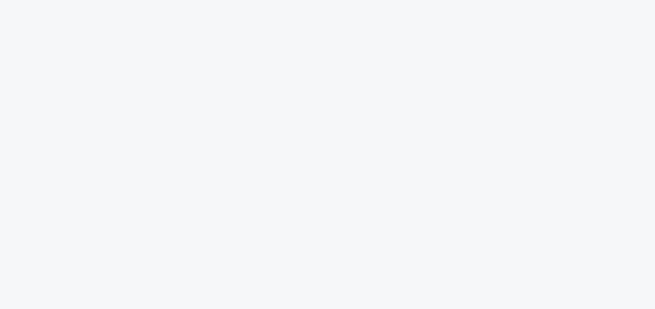
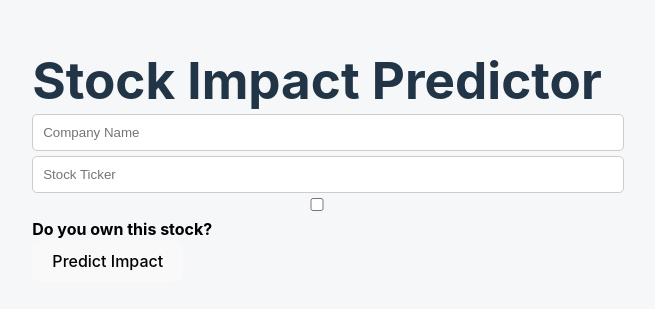
Before and after one commit to SiddheshGajare/react-fastapi, a React (Vite) app in the folder frontend/: page /StockAnalyzer in a window 1280 px wide. Before the commit this address had no page. Shown: the part 233-542 px from the top of the page, without its empty margins (323-978 px from the left). Built offline with nearby package versions, Linux system fonts and the light colour scheme.

Commit message:
indicators

```diff
--- a/frontend/package.json
+++ b/frontend/package.json
@@ -10,6 +10,7 @@
     "preview": "vite preview"
   },
   "dependencies": {
+    "axios": "^1.8.4",
     "lucide-react": "^0.474.0",
     "react": "^19.0.0",
     "react-dom": "^19.0.0",
@@ -19,6 +20,7 @@
   },
   "devDependencies": {
     "@eslint/js": "^9.19.0",
+    "@types/axios": "^0.9.36",
     "@types/react": "^19.0.8",
     "@types/react-dom": "^19.0.3",
     "@vitejs/plugin-react": "^4.3.4",
--- a/frontend/src/App.tsx
+++ b/frontend/src/App.tsx
@@ -4,11 +4,12 @@ import SignInPage from '../src/SignIn';
 import NewspaperSec from "./news.tsx";
 import SeggetionSec from "./suggetion.tsx";
 import HomePage from "./HomePage.tsx"
+import StockAnalyzer from "./Indicator.tsx";
 import { BrowserRouter as Router, Routes, Route } from 'react-router-dom';
 function App() {
   return (
     // <div className="p-6">
-    //   <HomePage/>
+    //   <StockAnalyzer/>
     // </div>
     <Router>
       <Routes>
@@ -18,6 +19,7 @@ function App() {
         <Route path="/dashBoard" element={<StockPrediction />} />
         <Route path="/news" element={<NewspaperSec />} />
         <Route path="/suggetion" element={<SeggetionSec />} />
+        <Route path="/StockAnalyzer" element={<StockAnalyzer />} />
       </Routes>
     </Router>
   );
--- /dev/null
+++ b/frontend/src/Indicator.tsx
@@ -0,0 +1,73 @@
+import { useState } from "react";
+import axios from "axios";
+
+export default function StockAnalyzer() {
+  const [company, setCompany] = useState("");
+  const [ticker, setTicker] = useState("");
+  const [ownedStock, setOwnedStock] = useState(false);
+  const [result, setResult] = useState<any>(null);
+  const [loading, setLoading] = useState(false);
+
+  const handleSubmit = async () => {
+    setLoading(true);
+    try {
+      const response = await axios.post("http://localhost:8000/Indicotor", {
+        company,
+        ticker,
+        owned_stock: ownedStock,
+      });
+      setResult(response.data);
+    } catch (error) {
+      console.error("Error fetching data", error);
+    }
+    setLoading(false);
+  };
+
+  return (
+    <div className="p-6 max-w-lg mx-auto bg-white rounded-xl shadow-md space-y-4">
+      <h1 className="text-xl font-bold">Stock Impact Predictor</h1>
+      <input
+        type="text"
+        placeholder="Company Name"
+        className="border p-2 w-full"
+        value={company}
+        onChange={(e) => setCompany(e.target.value)}
+      />
+      <input
+        type="text"
+        placeholder="Stock Ticker"
+        className="border p-2 w-full"
+        value={ticker}
+        onChange={(e) => setTicker(e.target.value)}
+      />
+      <div className="flex items-center space-x-2">
+        <input
+          type="checkbox"
+          checked={ownedStock}
+          onChange={(e) => setOwnedStock(e.target.checked)}
+        />
+        <label>Do you own this stock?</label>
+      </div>
+      <button
+        className="bg-blue-500 text-white px-4 py-2 rounded"
+        onClick={handleSubmit}
+        disabled={loading}
+      >
+        {loading ? "Analyzing..." : "Predict Impact"}
+      </button>
+      {result && (
+        <div className="mt-4 p-4 border rounded">
+          <h2 className="text-lg font-semibold">Results</h2>
+          <p><strong>Impact:</strong> {result.impact}%</p>
+          <p><strong>Trade Decision:</strong> {result.trade_decision}</p>
+          <h3 className="text-md font-semibold mt-2">Technical Indicators</h3>
+          <p><strong>RSI:</strong> {result.RSI}</p>
+          <p><strong>EMA:</strong> {result.EMA}</p>
+          <p><strong>MACD:</strong> {result.MACD}</p>
+          <p><strong>Bollinger Bands:</strong> Low: {result.Bollinger_Bands.Low}, Mid: {result.Bollinger_Bands.Mid}, Up: {result.Bollinger_Bands.Up}</p>
+          <p><strong>OBV:</strong> {result.OBV}</p>
+        </div>
+      )}
+    </div>
+  );
+}
--- a/frontend/src/components/StockPrediction.tsx
+++ b/frontend/src/components/StockPrediction.tsx
@@ -136,7 +136,7 @@ function StockDashboard() {
                   <LayoutDashboard className="nav-icon" />
                   <span>Dashboard</span>
                 </div>
-                <div className="nav-item">
+                <div className="nav-item" onClick={() => navigate('/StockAnalyzer')} >
                   <Wallet className="nav-icon" />
                   <span>Wallet</span>
                 </div>
--- a/frontend/src/news.tsx
+++ b/frontend/src/news.tsx
@@ -65,7 +65,7 @@ function NewspaperSec() {
                   <LayoutDashboard className="nav-icon" />
                   <span>Dashboard</span>
                 </div>
-                <div className="nav-item">
+                <div className="nav-item" onClick={() => navigate('/StockAnalyzer')} >
                   <Wallet className="nav-icon" />
                   <span>Wallet</span>
                 </div>
```
Also changed, not shown: 2 other files (tests, documents, lock files or other folders).
